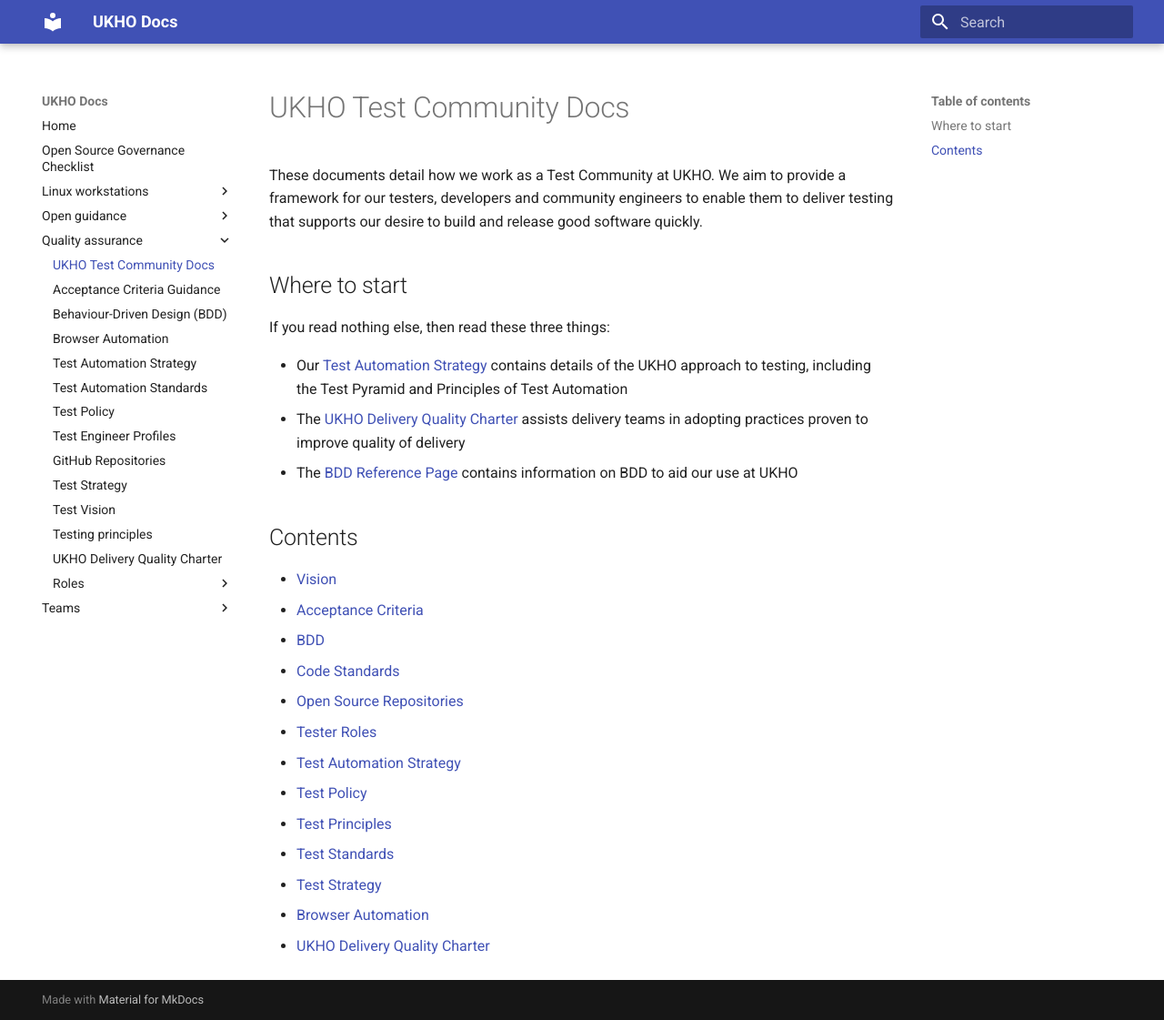
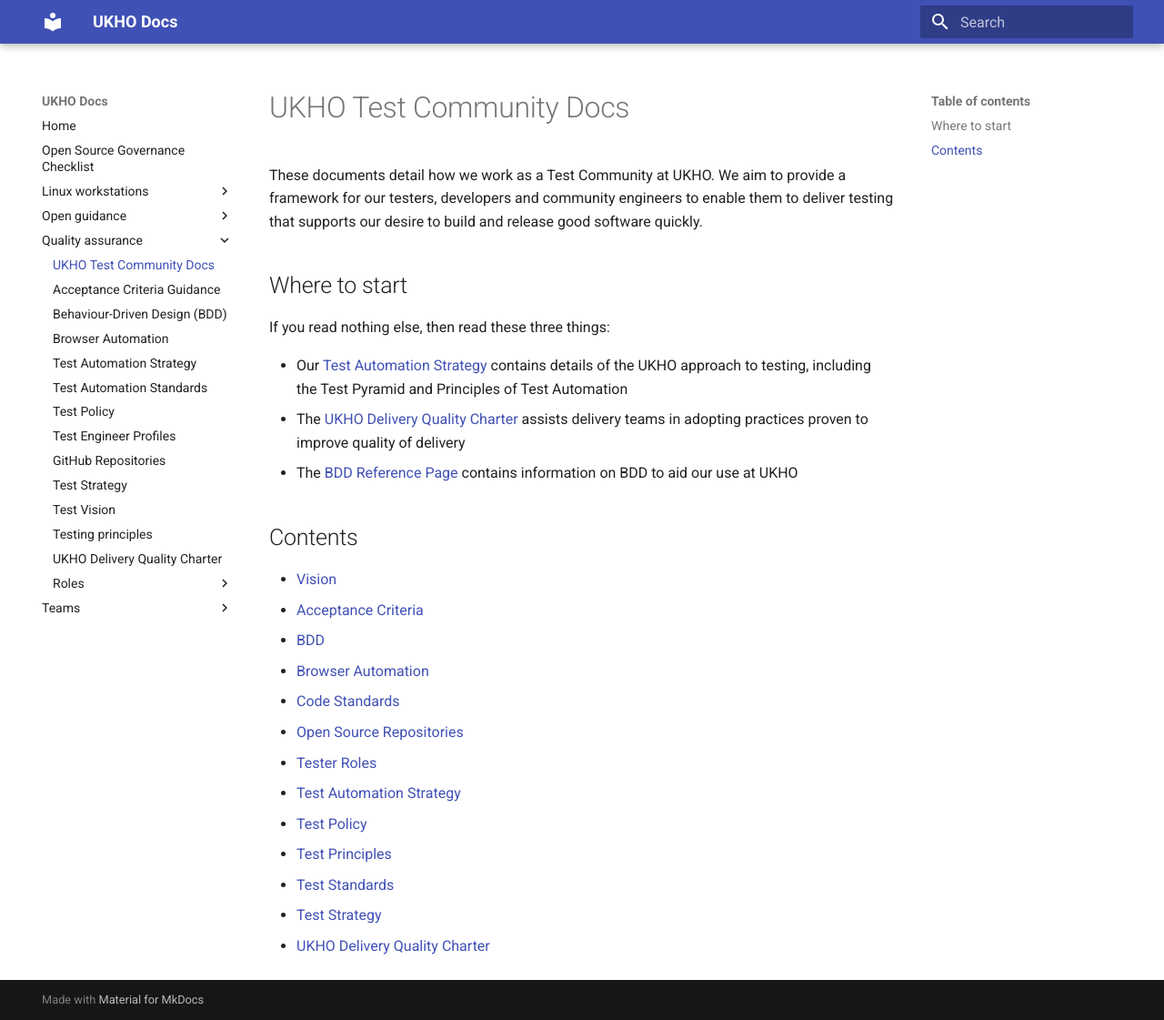
Before and after one commit to UKHO/docs, an MkDocs documentation site: the page built from docs/quality-assurance/README.md, in a window 1280 px wide and 1121 px high. Shown: the whole window at 91% size. Built offline with MkDocs 1.6.1 and Material for MkDocs 9.7.7, drawn with Linux system fonts in a browser that asks for light colours; part of the change alters nothing that is shown.

```diff
--- a/docs/quality-assurance/README.md
+++ b/docs/quality-assurance/README.md
@@ -15,6 +15,7 @@ If you read nothing else, then read these three things:
 * [Vision](test-vision.md)
 * [Acceptance Criteria](acceptance-criteria.md)
 * [BDD](bdd.md)
+* [Browser Automation](browser-automation.md)
 * [Code Standards](test-code-standards.md)
 * [Open Source Repositories](test-repositories.md)
 * [Tester Roles](test-profiles.md)
@@ -23,5 +24,4 @@ If you read nothing else, then read these three things:
 * [Test Principles](testing-principles.md)
 * [Test Standards](test-code-standards.md)
 * [Test Strategy](test-strategy.md)
-* [Browser Automation](browser-automation.md)
 * [UKHO Delivery Quality Charter](ukho-quality-charter.md)
```
